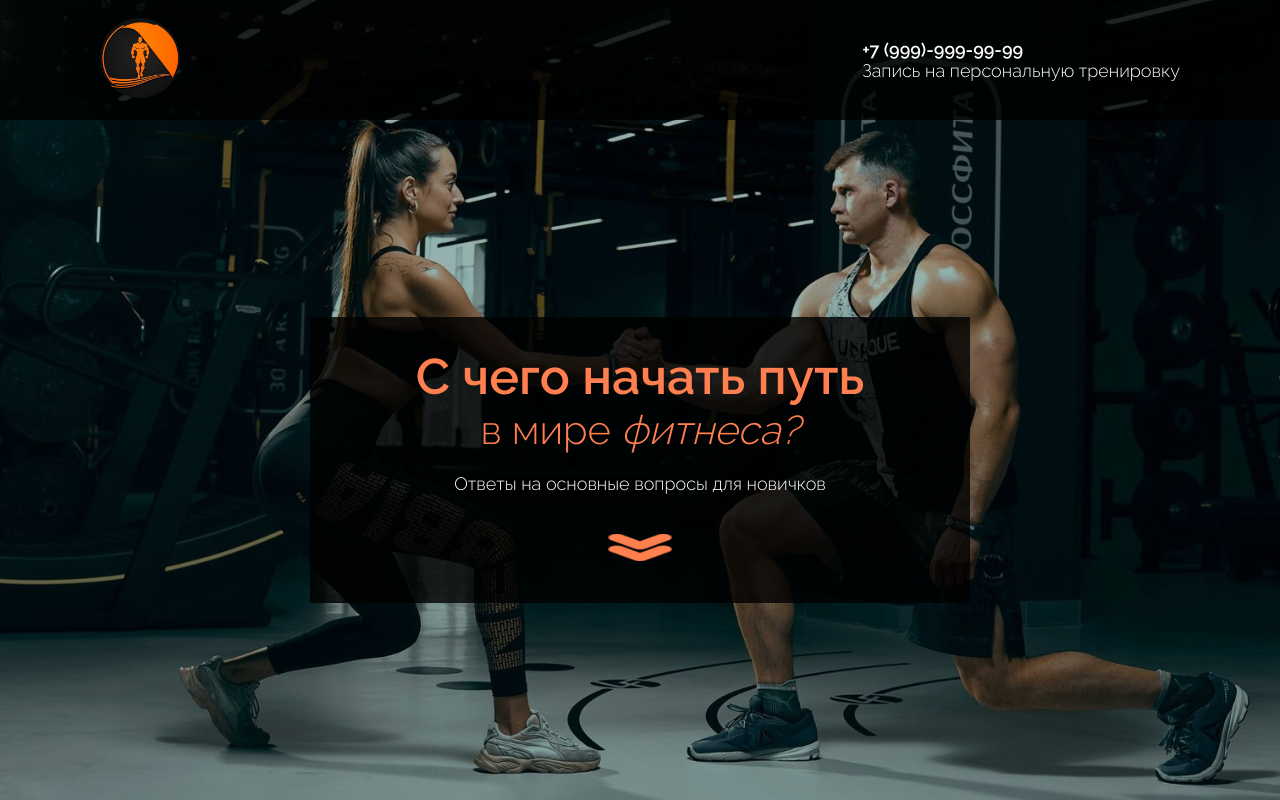
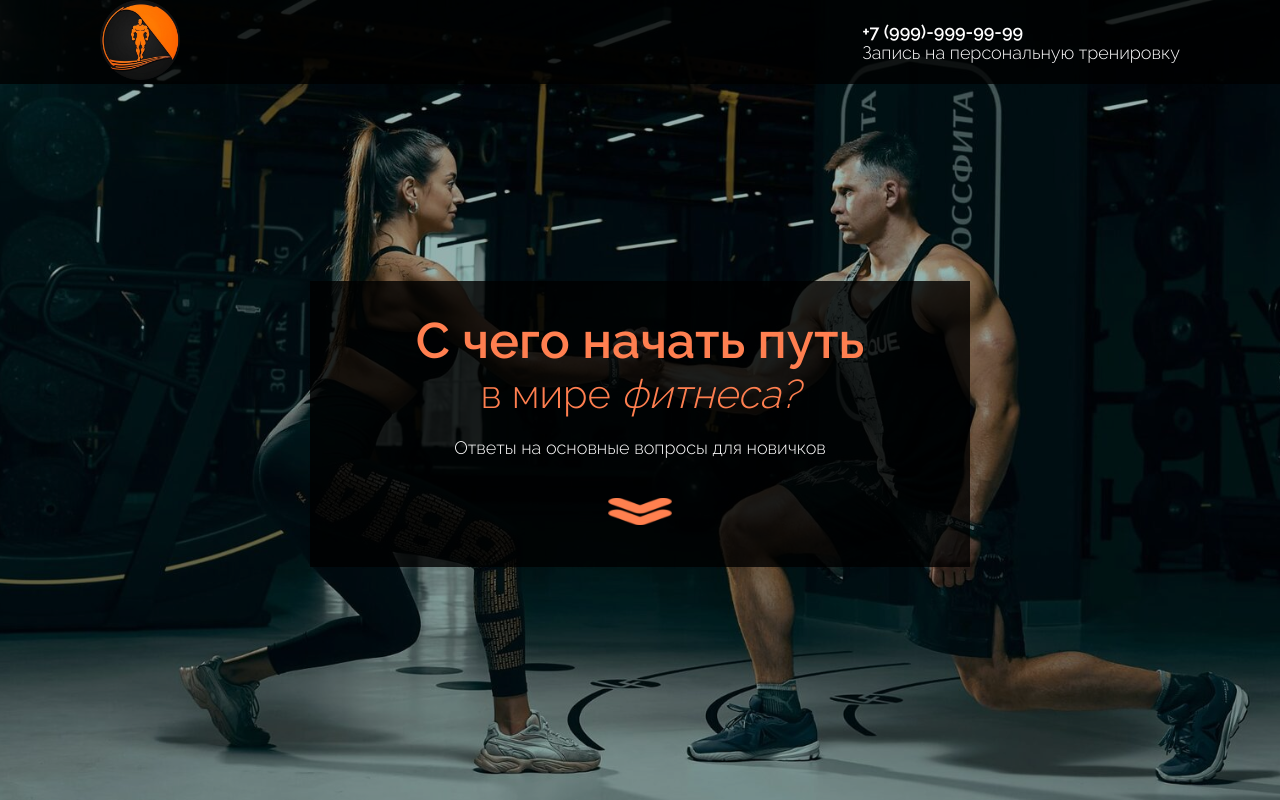
Before and after one commit to anainoissse/test_page_adaptation, a plain HTML site: page index.html in a window 1280 px wide. Shown: the top 800 px of the page. Drawn offline with Linux system fonts and the light colour scheme.

Commit message:
Update style.css

```diff
--- a/css/style.css
+++ b/css/style.css
@@ -167,7 +167,7 @@ border-radius:20px;
 }
 
 .hat{
-    height:15vh;
+    height:auto;
     background-color: rgba(0, 0,0, 0.8);
     background-blend-mode: overlay;
     padding: 0px 100px;
```
